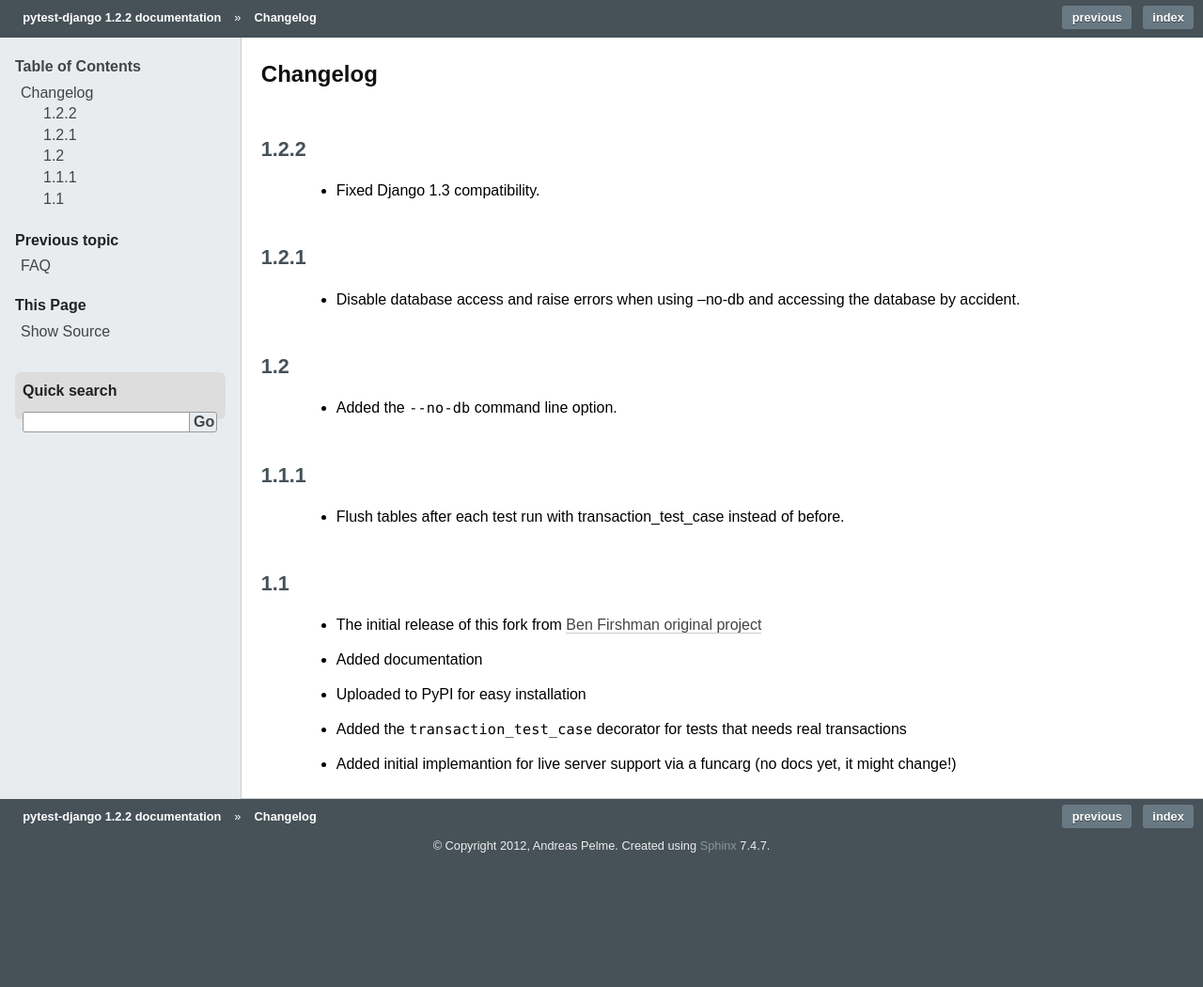
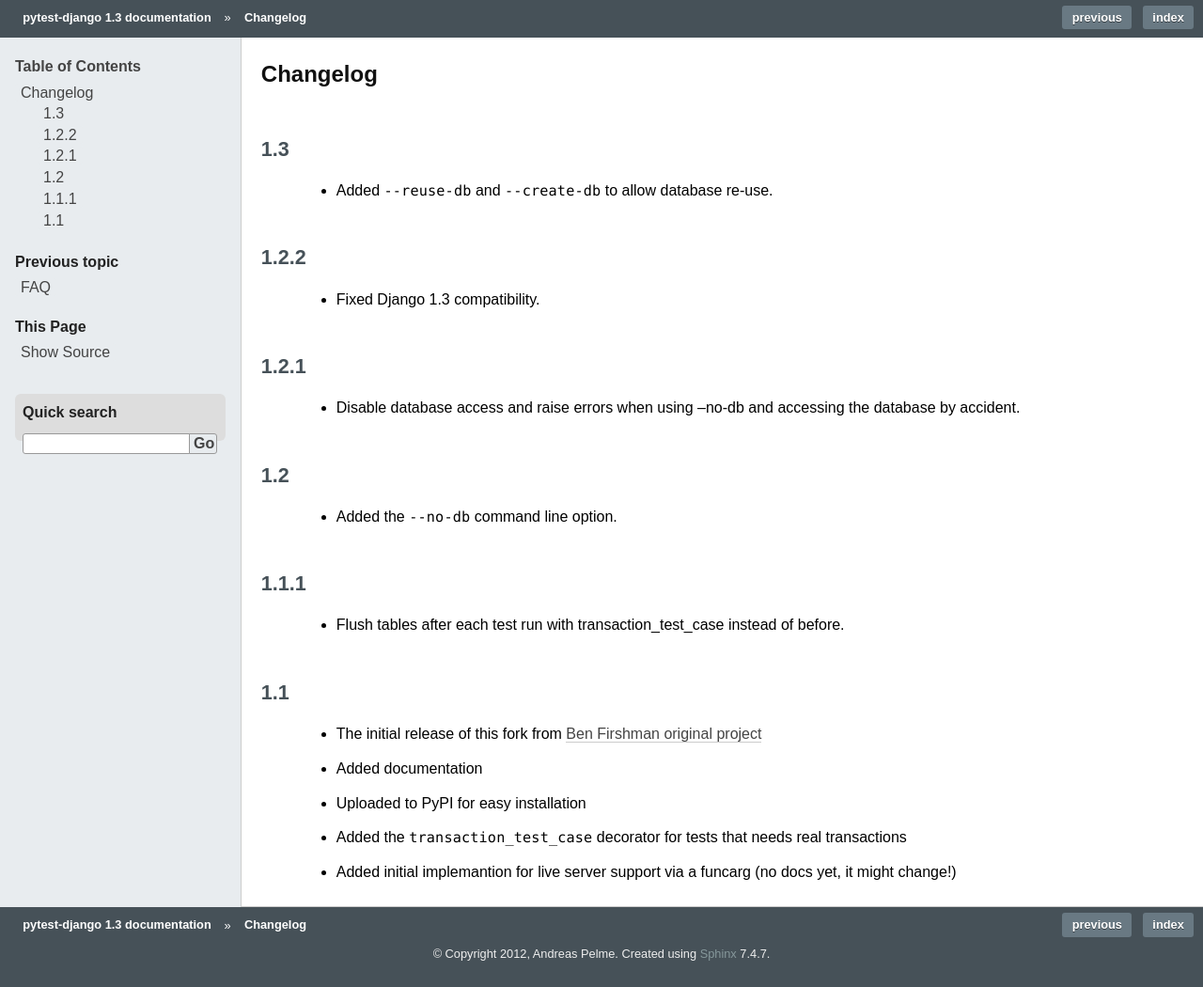
Before and after one commit to pytest-dev/pytest-django, a Sphinx documentation site: the page built from docs/changelog.rst, in a window 1280 px wide. Shown: the whole page at 94% size. Built offline with Sphinx 7.4.7, drawn with Linux system fonts in a browser that asks for light colours; before the commit the page ends 934 px from its top, so only the background shows below that.

Commit message:
1.3 release

```diff
--- a/docs/changelog.rst
+++ b/docs/changelog.rst
@@ -1,5 +1,9 @@
 Changelog
 =========
+
+1.3
+---
+ * Added ``--reuse-db`` and ``--create-db`` to allow database re-use.
 
 1.2.2
 -----
--- a/docs/conf.py
+++ b/docs/conf.py
@@ -48,9 +48,9 @@ copyright = u'2012, Andreas Pelme'
 # built documents.
 #
 # The short X.Y version.
-version = '1.2'
+version = '1.3'
 # The full version, including alpha/beta/rc tags.
-release = '1.2.2'
+release = '1.3'
 
 # The language for content autogenerated by Sphinx. Refer to documentation
 # for a list of supported languages.
--- a/setup.py
+++ b/setup.py
@@ -14,7 +14,7 @@ def read(fname):
 
 setup(
     name='pytest-django',
-    version='1.2.2',
+    version='1.3',
     description='A Django plugin for py.test.',
     author='Andreas Pelme',
     author_email='andreas@pelme.se',
```
